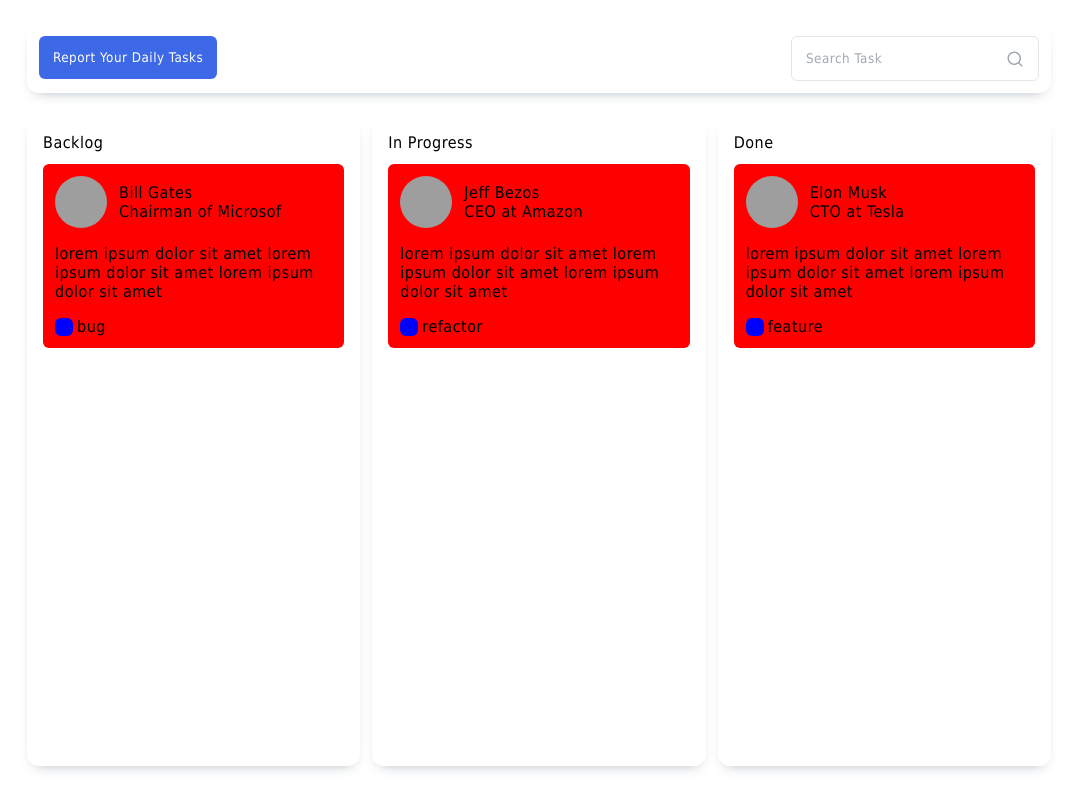
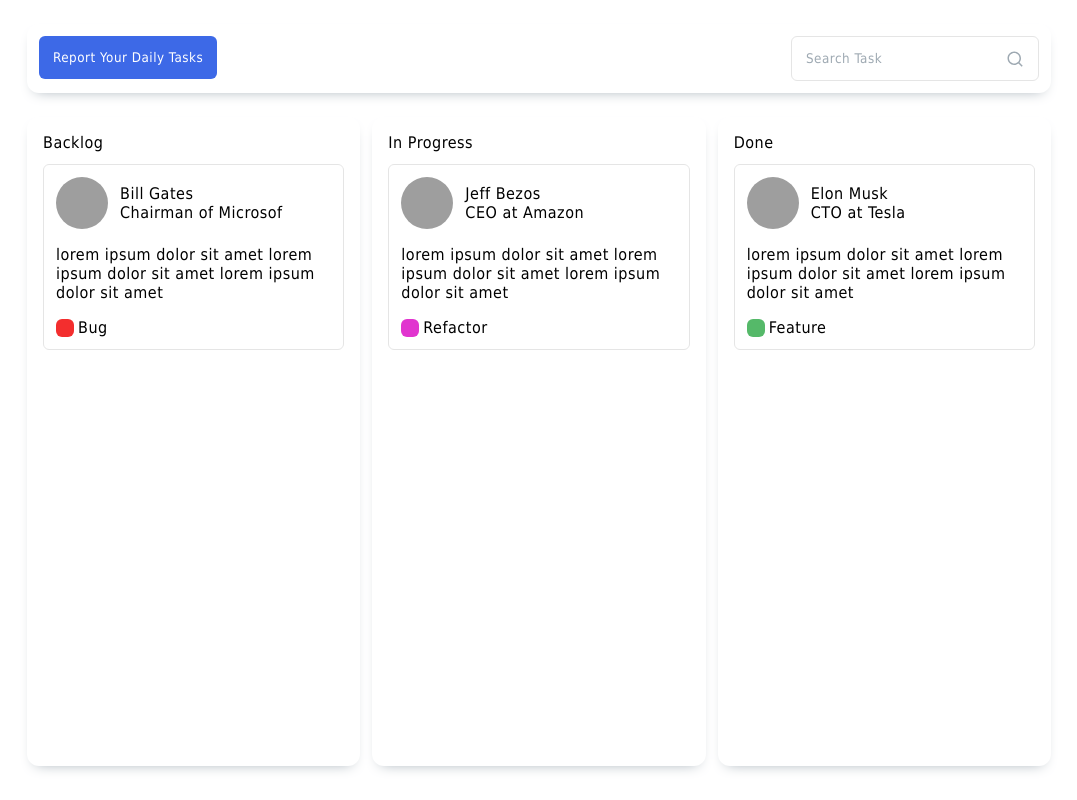
Before and after one commit to ismailsumercetin/kanban-task-app, a React (Create React App) app: page / in a window 1280 px wide. Shown: the whole page, without its empty margins (101-1178 px from the left). Built offline with nearby package versions, Linux system fonts and the light colour scheme; grey boxes are pictures that could not be loaded.

Commit message:
NovusTask :: change status type on drop

```diff
--- a/src/components/KanbanContainer.tsx
+++ b/src/components/KanbanContainer.tsx
@@ -6,11 +6,17 @@
 import useUser from "../contexts/useUser";
 
 const KanbanContainer = () => {
-  const { getTasksByStatus } = useTask();
+  const { getTasksByStatus, changeTaskStatusOnDrop } = useTask();
   const { getUserById } = useUser();
+
+  const onDragEnd = (event: any) => {
+    const { draggableId, destination: { droppableId } } = event;
+    changeTaskStatusOnDrop(draggableId, droppableId);
+  }
+
   return (
     <div className="container__kanban">
-      <DragDropContext onDragEnd={(a) => console.log(a)}>
+      <DragDropContext onDragEnd={onDragEnd}>
         {
           Object.keys(KANBAN_BOARD_TYPES).map((status, index) => {
             const filteredTasks = getTasksByStatus(status as Type_TaskStatus);
--- a/src/components/TaskCard.tsx
+++ b/src/components/TaskCard.tsx
@@ -1,3 +1,4 @@
+import { TASK_TYPES } from "../constants"
 interface IProps {
   task_type: string
   content: string
@@ -24,8 +25,8 @@
         {content}
       </div>
       <div className="card__taskcard__footer">
-        <span className="card__taskcard__typeindicator" />
-        <span>{task_type}</span>
+        <span className={`card__taskcard__typeindicator ${task_type}`} />
+        <span>{TASK_TYPES[task_type]}</span>
       </div>
     </div>
   );
--- a/src/constants/index.ts
+++ b/src/constants/index.ts
@@ -4,6 +4,12 @@
   backlog: 'Backlog',
   inProgress: 'In Progress',
   done: 'Done'
+} as const;
+
+export const TASK_TYPES: {[key: string]: string} = {
+  bug: 'Bug',
+  feature: 'Feature',
+  refactor: 'Refactor'
 } as const;
 
 export const DUMMY_TASKS: ITask[] = [
--- a/src/contexts/useTask.tsx
+++ b/src/contexts/useTask.tsx
@@ -1,17 +1,24 @@
 import React, { createContext, useState, useContext, FunctionComponent, ReactNode } from 'react';
-import { ITaskContext, Type_TaskStatus } from '../types';
+import { ITask, ITaskContext, Type_TaskStatus } from '../types';
 import { DUMMY_TASKS } from '../constants';
 
 const TaskContext = createContext<ITaskContext>({} as ITaskContext);
 
 export const TaskProvider: FunctionComponent<{ children: ReactNode }> = ({ children }) => {
-  const [tasks,] = useState(DUMMY_TASKS);
+  const [tasks, setTasks] = useState(DUMMY_TASKS);
 
   const getTasksByStatus = (status: Type_TaskStatus) => tasks.filter(task => task.status === status);
+  const changeTaskStatusOnDrop = (taskId: string, newStatus: Type_TaskStatus) => {
+    const filteredTasks = tasks.filter(task => task.id !== taskId);
+    const task = tasks.find(task => task.id === taskId) as ITask;
+    task.status = newStatus;
+    setTasks([...filteredTasks, task]);
+  };
 
   const values = {
     tasks,
-    getTasksByStatus
+    getTasksByStatus,
+    changeTaskStatusOnDrop
   };
 
   return (
--- a/src/index.css
+++ b/src/index.css
@@ -62,7 +62,8 @@
 
 .card__taskcard {
   padding: 12px;
-  background-color: red;
+  background-color: #fff;
+  border: 1px solid #e5e5e5;
   border-radius: var(--borderradius);
 }
 
@@ -94,8 +95,19 @@
   display: inline-block;
   width: 18px;
   height: 18px;
-  background-color: blue;
   border-radius: var(--borderradius);
+}
+
+.card__taskcard__typeindicator.bug {
+  background-color: #f32e2e;
+}
+
+.card__taskcard__typeindicator.refactor {
+  background-color: #e134cf;
+}
+
+.card__taskcard__typeindicator.feature {
+  background-color: #55b969;
 }
 
 .container__kanban {
--- a/src/types/index.ts
+++ b/src/types/index.ts
@@ -21,6 +21,7 @@
   getUserById: (id: string) => IUser
 }
 export interface ITaskContext {
-  tasks: ITask[],
+  tasks: ITask[]
   getTasksByStatus: (status: Type_TaskStatus) => ITask[]
+  changeTaskStatusOnDrop: (taskId: string, newStatus: Type_TaskStatus, ) => void
 }
```
